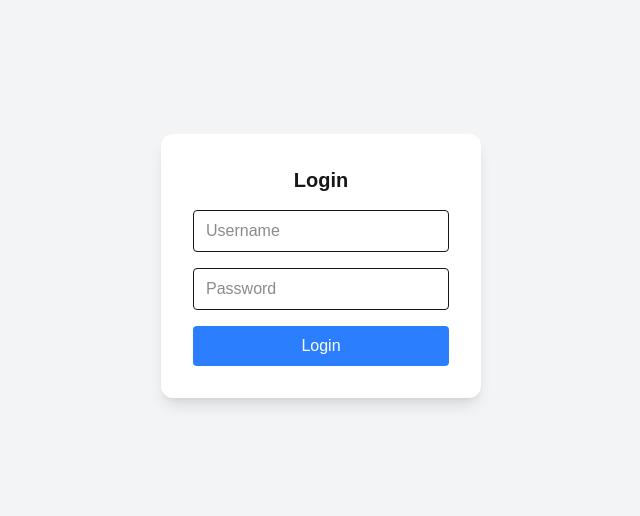
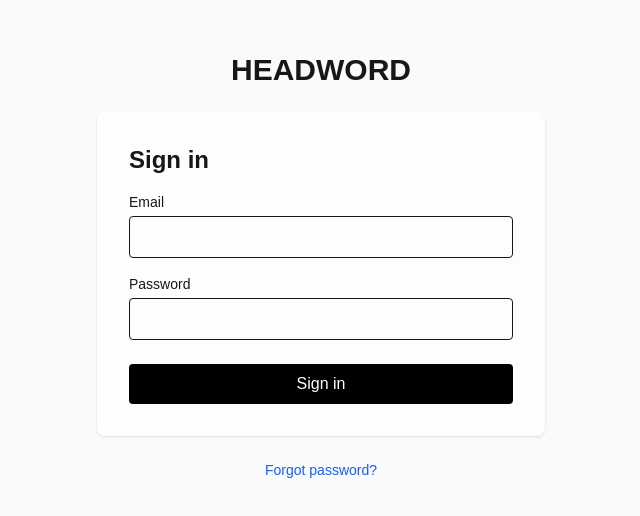
Before and after one commit to kone24/csc-190-191-systemy, a Next.js app in the folder frontend/: page /login in a window 1280 px wide. Shown: the part 134-650 px from the top of the page, without its empty margins (319-959 px from the left). Built offline with nearby package versions, Linux system fonts and the light colour scheme.

Commit message:
merge login page

```diff
--- a/frontend/src/app/login/page.tsx
+++ b/frontend/src/app/login/page.tsx
@@ -1,54 +1,96 @@
-'use client';
-import { useState } from 'react';
-import axios from 'axios';
+"use client";
+
+import { useState } from "react";
 
 export default function LoginPage() {
-  const [username, setUsername] = useState('');
-  const [password, setPassword] = useState('');
-  const [message, setMessage] = useState('');
+  const [loading, setLoading] = useState(false);
+  const [message, setMessage] = useState<string | null>(null);
 
-  const handleLogin = async (e: React.FormEvent) => {
+  async function handleSubmit(e: React.FormEvent<HTMLFormElement>) {
     e.preventDefault();
+    setMessage(null);
+    const form = e.currentTarget;
+    const formData = new FormData(form);
+    const email = String(formData.get("email") || "").trim();
+    const password = String(formData.get("password") || "").trim();
+
+    setLoading(true);
     try {
-      const res = await axios.post('http://localhost:4000/auth/login', {
-        username,
-        password,
+      // backend expects `username` and `password` (hardcoded check uses username === 'admin')
+      const res = await fetch("http://localhost:4000/auth/login", {
+        method: "POST",
+        headers: { "Content-Type": "application/json" },
+        body: JSON.stringify({ username: email, password }),
       });
-      setMessage(res.data.message || 'Login successful!');
+
+      const data = await res.json();
+      setMessage(data?.message || JSON.stringify(data));
     } catch (err: any) {
-      setMessage(err.response?.data?.message || 'Login failed');
+      setMessage(err?.message || String(err));
+    } finally {
+      setLoading(false);
     }
-  };
+  }
 
   return (
-    <div className="min-h-screen flex items-center justify-center bg-gray-100">
-      <form
-        onSubmit={handleLogin}
-        className="bg-white p-8 rounded-xl shadow-lg space-y-4 w-80"
-      >
-        <h1 className="text-xl font-bold text-center">Login</h1>
+    <div className="min-h-screen flex flex-col items-center justify-center p-6 bg-gray-50 dark:bg-[#0b0b0b]">
+      {/* Page container / header */}
+      <header className="w-full max-w-3xl mx-auto mb-6 flex items-center justify-center">
+        <div className="text-center">
+          <h1 className="text-3xl font-bold">HEADWORD</h1>
+        </div>
+      </header>
+
+      {/* Form card */}
+      <main className="w-full max-w-md mx-auto">
+        <div className="bg-white/70 dark:bg-black/40 rounded-lg p-8 shadow">
+          <h2 className="text-2xl font-semibold mb-4">Sign in</h2>
+
+          <form onSubmit={handleSubmit} className="flex flex-col gap-4">
+            <label className="flex flex-col">
+              <span className="text-sm font-medium">Email</span>
               <input
-          type="text"
-          placeholder="Username"
-          value={username}
-          onChange={(e) => setUsername(e.target.value)}
-          className="border w-full px-3 py-2 rounded"
+                name="email"
+                type="email"
+                required
+                className="mt-1 p-2 border rounded"
+                aria-label="Email"
               />
+            </label>
+
+            <label className="flex flex-col">
+              <div className="flex items-center justify-between">
+                <span className="text-sm font-medium">Password</span>
+              </div>
               <input
+                name="password"
                 type="password"
-          placeholder="Password"
-          value={password}
-          onChange={(e) => setPassword(e.target.value)}
-          className="border w-full px-3 py-2 rounded"
+                required
+                className="mt-1 p-2 border rounded"
+                aria-label="Password"
               />
+            </label>
+
             <button
               type="submit"
-          className="bg-blue-500 text-white px-4 py-2 rounded w-full"
+              className="mt-2 px-4 py-2 rounded bg-black text-white"
             >
-          Login
+              {loading ? "Signing in…" : "Sign in"}
             </button>
-        {message && <p className="text-center text-sm">{message}</p>}
           </form>
+
+          {message && (
+            <div className="mt-4 text-center text-sm text-gray-700 dark:text-gray-200">
+              {message}
+            </div>
+          )}
+        </div>
+
+        {/* Footer links under the card */}
+        <footer className="mt-6 text-center text-sm text-gray-600 dark:text-gray-300">
+          <a className="text-sm text-blue-600 hover:underline" href="#">Forgot password?</a>
+        </footer>
+      </main>
     </div>
   );
 }
```
Lines whose indentation alone changed are shown as unchanged.
